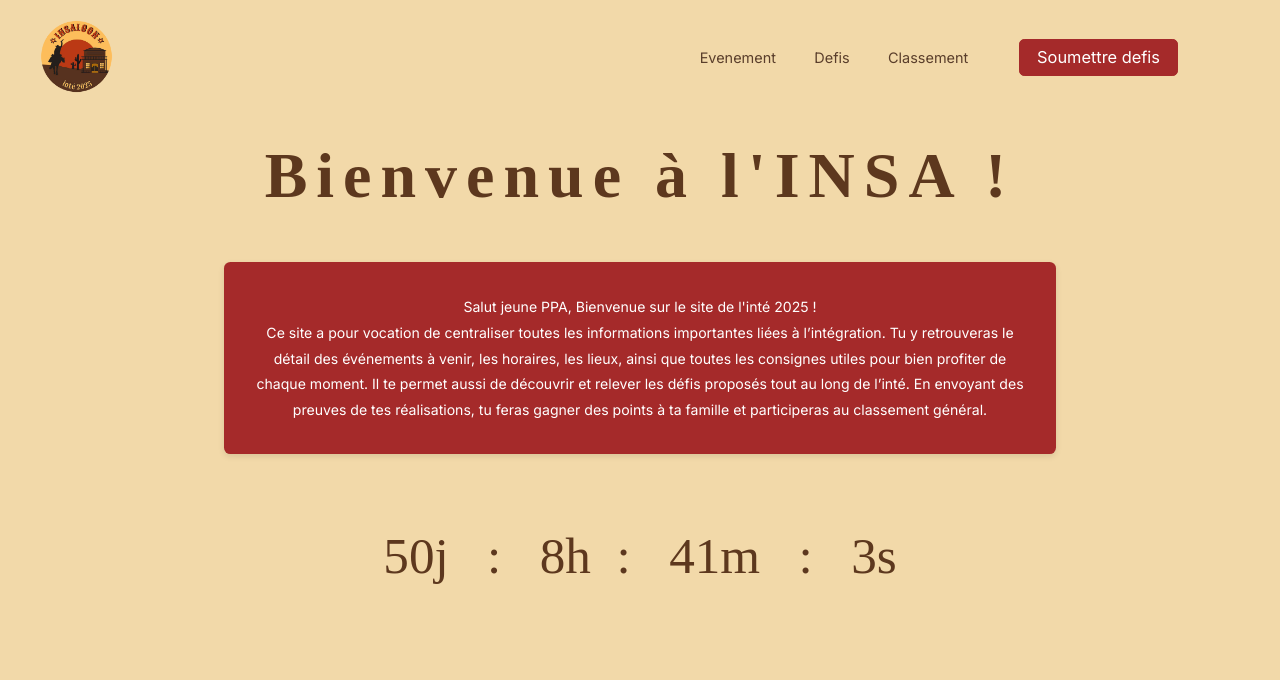
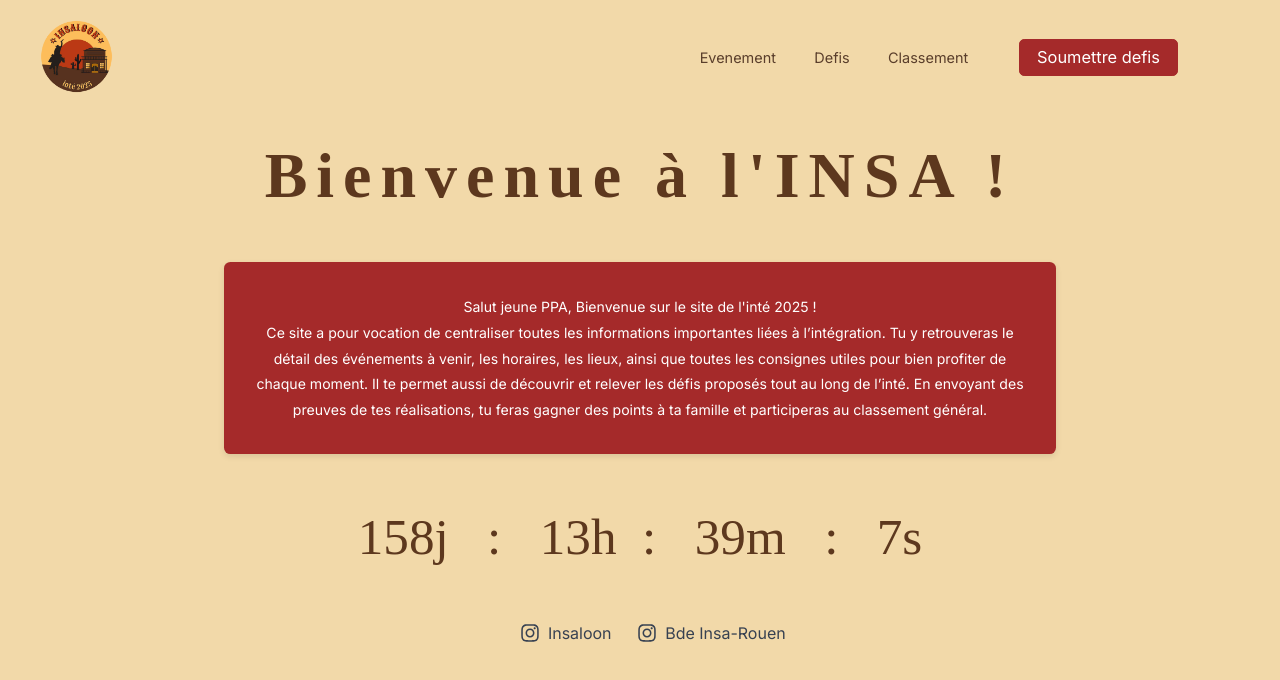
Before and after one commit to MorotAmaury/insaloon, a React (Create React App) app: page /#/ in a window 1280 px wide. Shown: the top 680 px of the page. Built offline with nearby package versions, Linux system fonts and the light colour scheme; a web font is replaced by a local one.

Commit message:
ajout des titre partout

```diff
--- a/src/2-routes/0-app/app.scss
+++ b/src/2-routes/0-app/app.scss
@@ -77,6 +77,7 @@ body
 .title
 {
 	margin-top: 10vw;
+	margin-bottom: 3vw;
 	font-size: 5vw;
 	font-weight: 500;
 	text-align: center;
--- a/src/2-routes/2-home/home.component.jsx
+++ b/src/2-routes/2-home/home.component.jsx
@@ -26,10 +26,10 @@ const Home = () => {
       setTimeLeft({ days, hours, minutes, seconds });
     };
 
-    // const interval = setInterval(updateCountdown, 1000);
-    // updateCountdown();
+    const interval = setInterval(updateCountdown, 1000);
+    updateCountdown();
 
-    // return () => clearInterval(interval);
+    return () => clearInterval(interval);
   }, []);
 
   return (
@@ -49,15 +49,15 @@ En envoyant des preuves de tes réalisations, tu feras gagner des points à ta f
       <div className="decompte-container">
         {timeLeft ? (
           <div className="decompte">
-            <span className="decompte-part">{timeLeft.days}50j</span> : <span className="decompte-part">{timeLeft.hours}8h</span>
-            : <span className="decompte-part">{timeLeft.minutes}41m </span>: <span className="decompte-part">{timeLeft.seconds}3s</span>
+            <span className="decompte-part">{timeLeft.days}j</span> : <span className="decompte-part">{timeLeft.hours}h</span>
+            : <span className="decompte-part">{timeLeft.minutes}m </span>: <span className="decompte-part">{timeLeft.seconds}s</span>
           </div>
         ) : (
           <div className="text-green-600 text-xl font-semibold">C'est le jour J ! 🎉</div>
         )}
       </div>
 
-      {/* <footer className="mt-auto py-6 border-t w-full flex justify-center gap-10 bg-white">
+      <footer className="footer">
         <a
           href="https://instagram.com/_insaloon_"
           target="_blank"
@@ -74,7 +74,7 @@ En envoyant des preuves de tes réalisations, tu feras gagner des points à ta f
         >
           <FaInstagram className="text-xl" /> Bde Insa-Rouen
         </a>
-      </footer> */}
+      </footer>
     </div>
   );
 };
--- a/src/2-routes/2-home/home.styles.scss
+++ b/src/2-routes/2-home/home.styles.scss
@@ -3,7 +3,7 @@
 .title-description
 {
     max-width: 65%;
-    margin:3vw 0 5vw;
+    margin:0 0 3.5vw;
     font-size: 1.1vw;
     line-height: 2vw;
     padding: 2.5vw 2vw;
@@ -26,3 +26,13 @@
 {
     margin: 0 2vw;
 }
+.footer
+{
+    display: flex;
+    justify-content: center;
+    margin-top: 3.5vw;
+    a
+    {
+        margin-left: 2vw;
+    }
+}
--- a/src/2-routes/4-SubPage/submissionPage.component.jsx
+++ b/src/2-routes/4-SubPage/submissionPage.component.jsx
@@ -3,8 +3,11 @@ import './submissionPage.styles.scss'
 
 export default function SubmissionPage() {
     return (
-        <div className='submissionPage-container'>
-            <SubmitDefiForm />
+        <div>
+            <div className='title'>Soumettre un defis</div>
+            <div className='submissionPage-container'>
+                <SubmitDefiForm />
+            </div>
         </div>
     )
 }
--- a/src/2-routes/4-SubPage/submissionPage.styles.scss
+++ b/src/2-routes/4-SubPage/submissionPage.styles.scss
@@ -1,7 +1,7 @@
 .submissionPage-container {
     width: 60vw;
-    margin: 10vw auto;
-    border-radius: 4vw;
+    margin: 0 auto;
+    border-radius: 5vw;
 
     background-color: #f9f9f9;
 }
--- a/src/2-routes/5-admin/admin.styles.scss
+++ b/src/2-routes/5-admin/admin.styles.scss
@@ -2,11 +2,10 @@
 
 .addForm-container
 {
-    margin-top: 5vw;
     display: flex;
     justify-content: space-around;
     width: 80vw;
-    margin: 8vw auto 5vw;
+    margin: 0 auto 5vw;
     align-items: center;
 }
 .submission-container
--- a/src/2-routes/5-admin/adminLogin.component.jsx
+++ b/src/2-routes/5-admin/adminLogin.component.jsx
@@ -1,4 +1,4 @@
-import { useState } from "react";
+import { Fragment, useState } from "react";
 import { verifyAdminCredentials } from "../../4-utils/firebase.utils";
 import { useNavigate } from "react-router-dom";
 
@@ -21,8 +21,9 @@ export default function AdminLogin() {
   };
 
   return (
-    <div className="flex flex-col items-center justify-center min-h-screen p-4">
-      <h2 className="text-2xl font-bold mb-4">Connexion admin</h2>
+    <Fragment>
+    <h2 className="title">Connexion admin</h2>
+    <div className="flex flex-col items-center justify-center  p-4">
       <form onSubmit={handleSubmit} className="space-y-4 w-full max-w-sm">
         <input
           type="text"
@@ -44,5 +45,7 @@ export default function AdminLogin() {
         </button>
       </form>
     </div>
+        </Fragment>
+
   );
 }
--- a/src/2-routes/5-admin/adminPage.component.jsx
+++ b/src/2-routes/5-admin/adminPage.component.jsx
@@ -13,6 +13,9 @@ export default function AdminPage() {
   }, [navigate]);
 
   return (
-    <AdminValidationPage/>
+    <div>
+        <div className="title">Admin</div>
+        <AdminValidationPage/>
+    </div>
   )
 }
```
